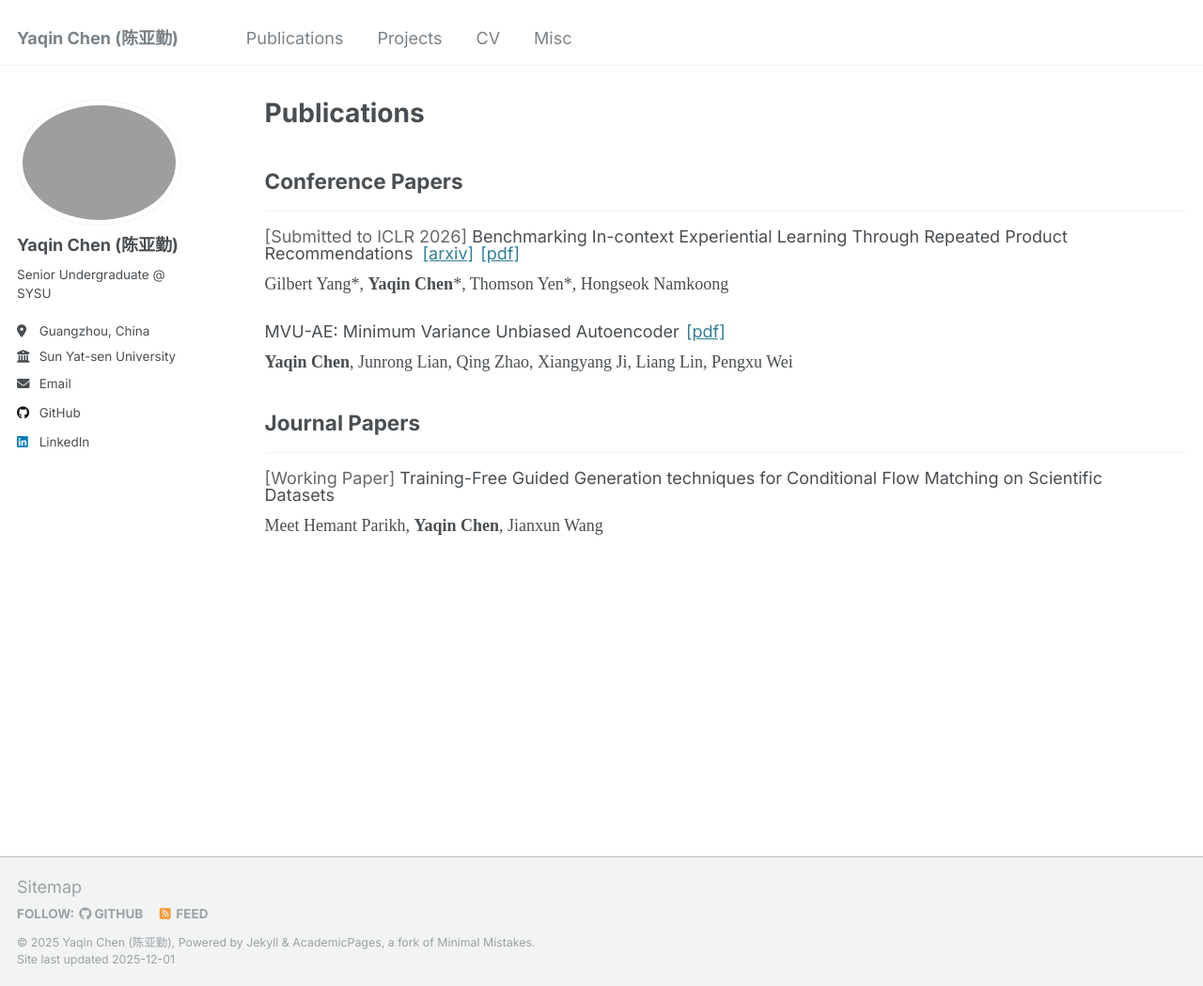
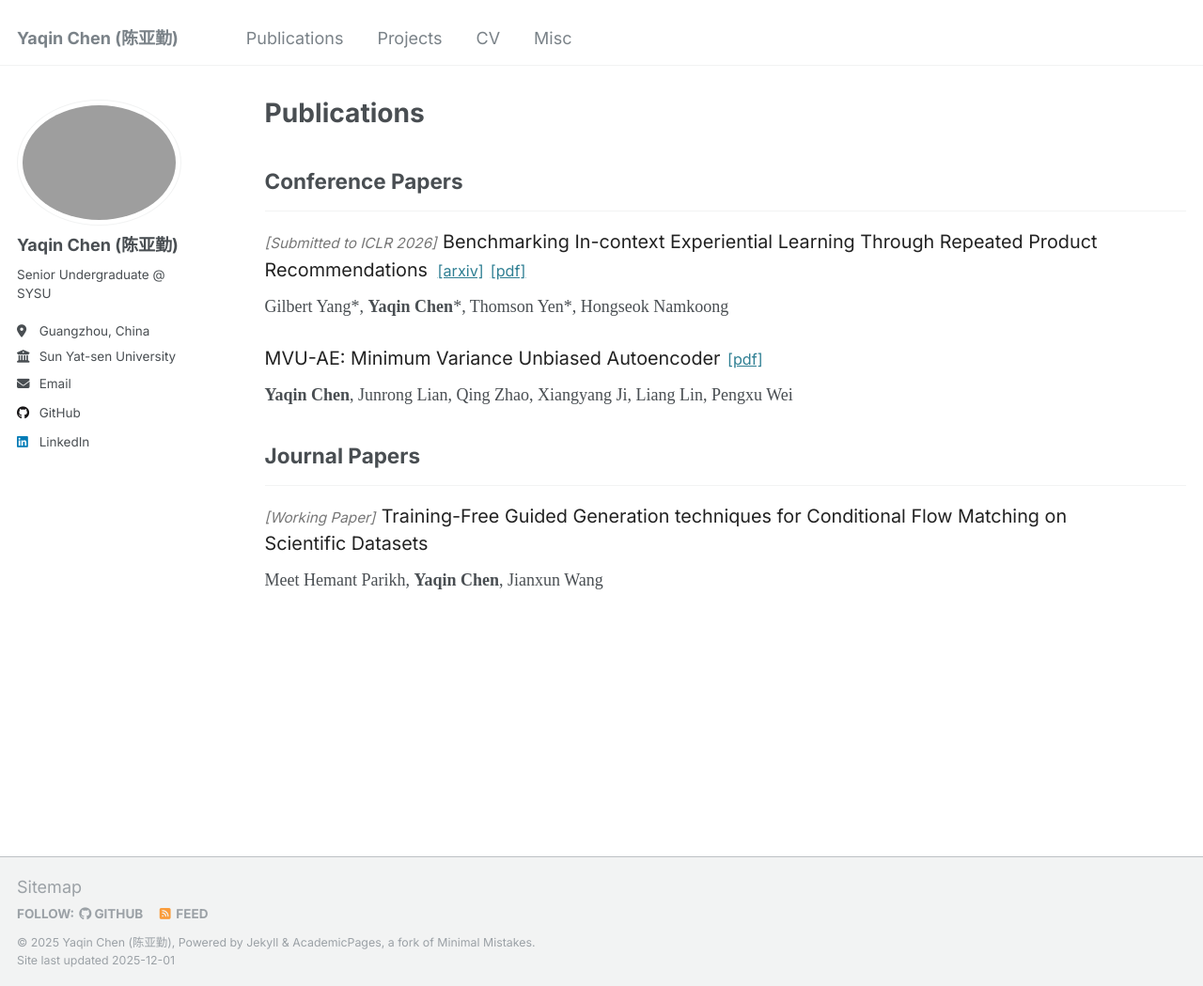
Before and after one commit to chen-yaqin/chen-yaqin.github.io, a Jekyll site: the page built from _pages/publications.html, in a window 1280 px wide and 1049 px high. Shown: the whole window at 94% size. Built offline with Jekyll 4.4.1, drawn with Linux system fonts in a browser that asks for light colours.

Commit message:
update pub

```diff
--- a/_includes/archive-single.html
+++ b/_includes/archive-single.html
@@ -47,17 +47,23 @@
       {% endif %}
 
     {% if post.collection == 'publications' %}
-      <p style="margin-bottom: 4px; line-height: 1;">
-        {% if post.venue and post.venue != "" %}<span style="color: #666;">[{{ post.venue }}]</span>{% endif %}
+      <p style="margin-bottom: 0px; line-height: 1.5;">
+        {% if post.venue and post.venue != "" %}
+          <span style="color: #777; font-style: italic; font-size: 0.85em; margin-right: 2px;">
+            [{{ post.venue }}]
+          </span>
+        {% endif %}
 
-        {{ post.title }}
+      <span style="font-size: 1.1em; color: #222;">
+            {{ post.title }}
+          </span>
 
         {% if post.arxivurl %}
-          <a href="{{ post.arxivurl }}" style="margin-left: 5px;">[arxiv]</a>
+          <a href="{{ post.arxivurl }}" style="margin-left: 5px;font-size: 0.9em;">[arxiv]</a>
         {% endif %}
 
         {% if post.paperurl %}
-          <a href="{{ post.paperurl }}" style="margin-left: 2px;">[pdf]</a>
+          <a href="{{ post.paperurl }}" style="margin-left: 2px;font-size: 0.9em;">[pdf]</a>
         {% endif %}
       </p>
 
```
